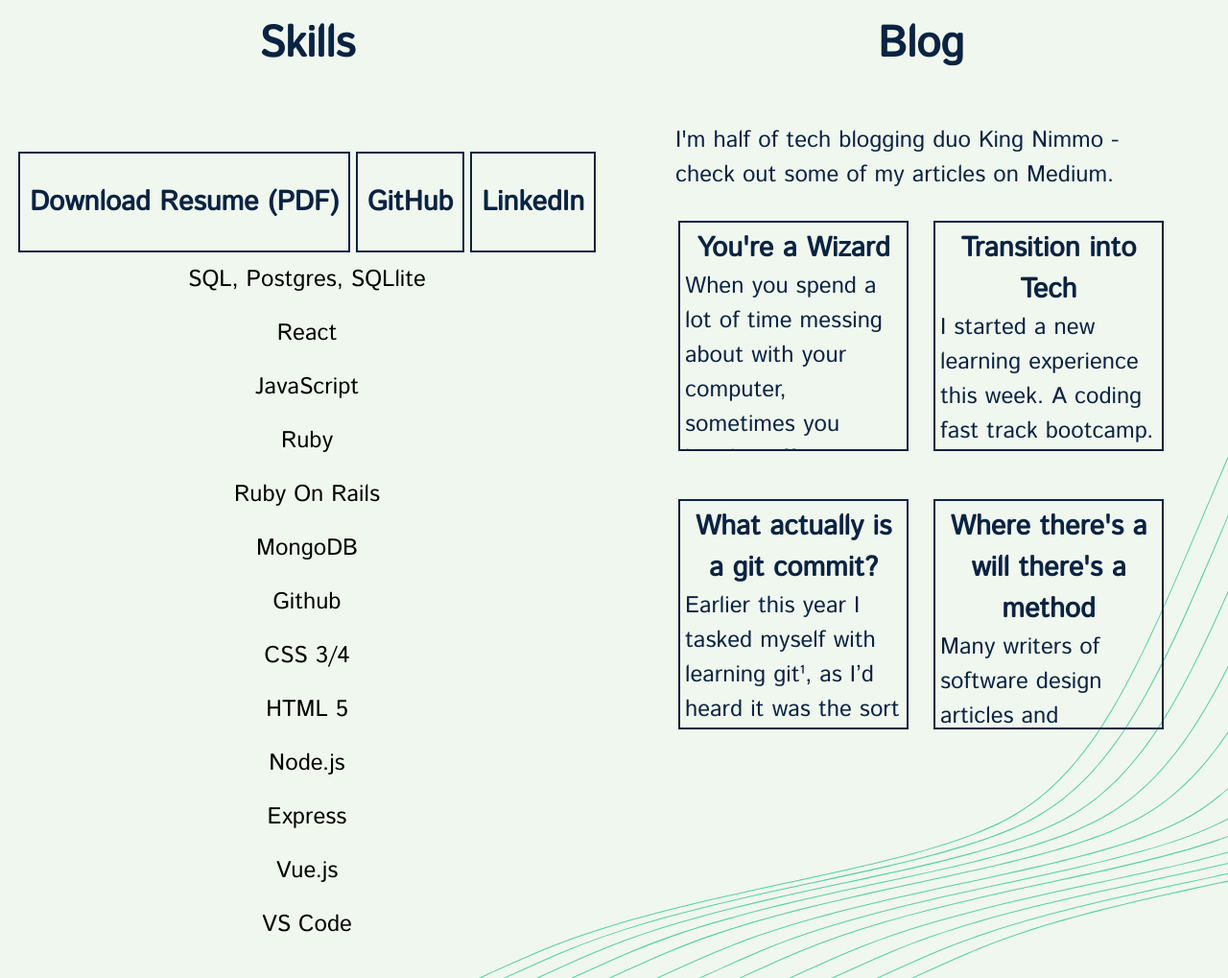
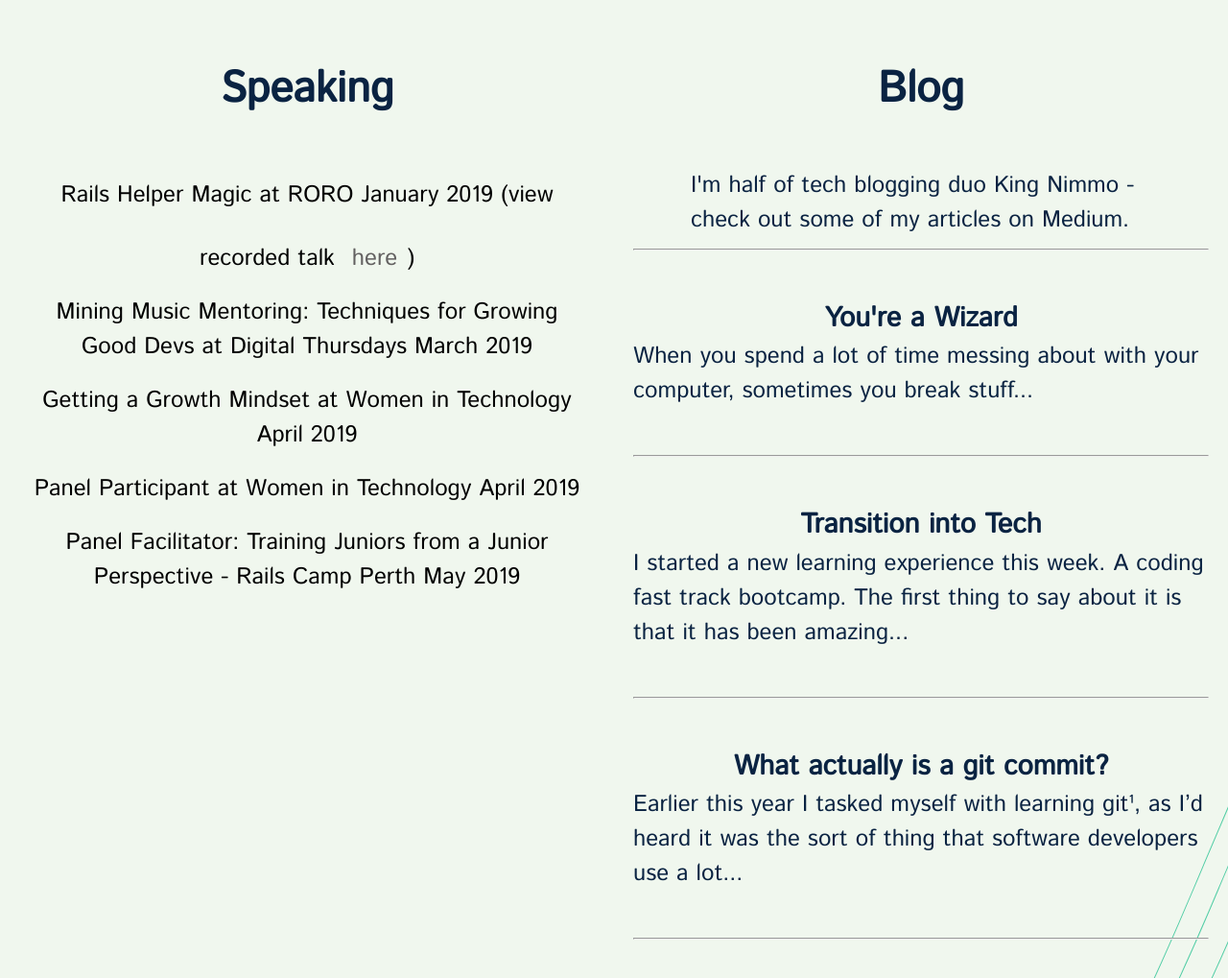
Before and after one commit to VanessaNimmo/portfolio, a plain HTML site: page index.html in a window 1280 px wide. Shown: the part 1018-2037 px from the top of the page at 96% size. Drawn offline with Linux system fonts and the light colour scheme; a web font is replaced by a local one.

Commit message:
Updated skills section to speaking section
In order to have this page represent me better as a potential speaker for meetups or conferences

```diff
--- a/index.html
+++ b/index.html
@@ -21,7 +21,7 @@
           <h1 class="right">Nimmo</h1>
           <nav>
             <a href="#about" class="nav1 grow">About</a>
-            <a href="#skills" class="nav2 grow">Skills</a>
+            <a href="#speaking" class="nav2 grow">Speaking</a>
             <a href="#blog" class="nav3 grow">Blog</a>
             <a href="#contact" class="nav4 grow">Contact</a>
             <a href="#portfolio" class="nav5 grow">Portfolio</a>
@@ -40,26 +40,15 @@
       </div>
     </div>
     <div class=container2>
-      <div class="skills-bkg box">
-        <article id="skills">
-          <h2>Skills</h2>
-          <a href="assets/vanessa-nimmo-resume.pdf" class="grow" download><h3>Download Resume (PDF)</h3></a>
-          <a href="https://github.com/VanessaNimmo" target="_blank" rel="noopener noreferrer nofollow" class="grow"><h3>GitHub</h3></a>
-          <a href="https://www.linkedin.com/in/vanessa-nimmo/" target="_blank" rel="noopener noreferrer nofollow" class="grow"><h3>LinkedIn</h3></a>
+      <div class="speaking-bkg box">
+        <article id="speaking">
+          <h2>Speaking</h2>
           <ul>
-            <li>SQL, Postgres, SQLlite</li>
-            <li>React</li>
-            <li>JavaScript</li>
-            <li>Ruby</li>
-            <li>Ruby On Rails</li>
-            <li>MongoDB</li>
-            <li>Github</li>
-            <li>CSS 3/4</li>
-            <li>HTML 5</li>
-            <li>Node.js</li>
-            <li>Express</li>
-            <li>Vue.js</li>
-            <li>VS Code</li>
+            <li>Rails Helper Magic at RORO January 2019 (view recorded talk <a href="https://www.youtube.com/watch?v=A6JQ9fUhtcA&list=PLx2w3lCCKvJFxIRRARx9PjfxTF1Yet2lb" target="_blank" rel="noopener noreferrer nofollow" >here</a>)</li>
+            <li>Mining Music Mentoring: Techniques for Growing Good Devs at Digital Thursdays March 2019</li>
+            <li>Getting a Growth Mindset at Women in Technology April 2019</li>
+            <li>Panel Participant at Women in Technology April 2019</li>
+            <li>Panel Facilitator: Training Juniors from a Junior Perspective - Rails Camp Perth May 2019</li>
           </ul>
         </article>
       </div>
@@ -67,9 +56,13 @@
         <article id="blog">
           <h2>Blog</h2>
           <div class="blog-intro"><p>I'm half of tech blogging duo King Nimmo - check out some of my articles on Medium.</p></div>
+          <hr/>
           <a href="https://medium.com/@nimmoking/youre-a-wizard-e76799493735" target="_blank" rel="noopener noreferrer nofollow" class="grow"><h3>You're a Wizard</h3><p>When you spend a lot of time messing about with your computer, sometimes you break stuff...</p></a>
+          <hr/>
           <a href="https://medium.com/@nimmoking/transition-into-tech-2990d3b403fb" target="_blank" rel="noopener noreferrer nofollow" class="grow"><h3>Transition into Tech</h3><p>I started a new learning experience this week. A coding fast track bootcamp. The first thing to say about it is that it has been amazing...</p></a>
+          <hr/>
           <a href="https://medium.com/@nimmoking/what-actually-is-a-git-commit-f67529909902" target="_blank" rel="noopener noreferrer nofollow" class="grow"><h3>What actually is a git commit?</h3><p>Earlier this year I tasked myself with learning git¹, as I’d heard it was the sort of thing that software developers use a lot...</p></a>
+          <hr/>
           <a href="https://medium.com/@nimmoking/where-theres-a-will-there-s-a-method-f39bb2751632" target="_blank" rel="noopener noreferrer nofollow" class="grow"><h3>Where there's a will there's a method</h3><p>Many writers of software design articles and textbooks recommend starting with broad outlines when designing solutions, then working down to details...</p></a>
         </article>
       </div>
@@ -77,7 +70,6 @@
     <div class="container3">
       <div class="portfolio-bkg box">
         <article id="portfolio">
-          <a href="https://github.com/LDib/lnvproject" class="link-pic" id="portfolio1" target="_blank" rel="noopener noreferrer nofollow"></a>
           <h2>Portfolio</h2>
           <a href="http://www.mountaintales.xyz/index.html" class="link-pic2" id="portfolio2" target="_blank" rel="noopener noreferrer nofollow"></a>
         </article>
@@ -94,10 +86,14 @@
               <input type="submit" value="Send">
             </fieldset>
           </form>
+          <div class="links">
+            <a href="https://github.com/VanessaNimmo" target="_blank" rel="noopener noreferrer nofollow" class="grow">GitHub</a>
+          <a href="https://www.linkedin.com/in/vanessa-nimmo/" target="_blank" rel="noopener noreferrer nofollow" class="grow">LinkedIn</a>
+          </div>
         </article>
         <footer>
           <a href="#top" class="grow"><p style="text-align: center">Top of Page</p></a>
-          <p>Created by Vanessa Nimmo in 2018</p>
+          <p>Created by Vanessa Nimmo in 2018, updated in 2019</p>
         </footer>
       </div>
     </div>
--- a/style/style-laptops.css
+++ b/style/style-laptops.css
@@ -39,13 +39,11 @@
     width: 100%;
   }
 
-  .skills-bkg {
-
+  .speaking-bkg {
     padding-bottom: 100px;
   }
 
-  #skills a {
-    border: 2px solid #0A2342;
+  #speaking a {
     padding: 0 10px 0 10px;
     margin: 0;
     margin-top: 30px;
@@ -55,25 +53,13 @@
     width: auto;
   }
 
-  #skills a:hover {
-    background-color: #55CEA7;
-  }
-
   #blog a {
-    border: 2px solid #0A2342;
     padding: 5px;
     width: 10em;
     height: 10em;
-    overflow: scroll;
     margin: 30px 10px 10px 10px;
     text-align: center;
     text-decoration: none;
-    display: inline-block;
-    box-sizing : border-box;
-  }
-
-  #blog a:hover {
-    background-color: #55CEA7;
   }
 
   .container3 {
--- a/style/style-tablets.css
+++ b/style/style-tablets.css
@@ -57,7 +57,7 @@
     padding-top: 50px;
   }
 
-  .skills-bkg {
+  .speaking-bkg {
     background: none;
     text-align: center;
     padding-bottom: 200px;
--- a/style/style.css
+++ b/style/style.css
@@ -40,6 +40,7 @@ p {
 
 article {
   margin: 0, auto;
+  padding: 20px;
   max-width: 100%;
   line-height: 1.5;
 }
@@ -104,15 +105,14 @@ article {
   width: 100%;
 }
 
-.skills-bkg {
+.speaking-bkg {
   background-color: #FFFDF7;
   background-image: url('../assets/small-wave-right.svg');
   background-repeat: no-repeat;
   background-position: right bottom;
 }
 
-#skills a {
-  border: 2px solid #0A2342;
+#speaking a {
   padding: 0;
   margin: 0;
   margin-top: 30px;
@@ -122,8 +122,8 @@ article {
   width: 100%;
 }
 
-#skills a:hover {
-  background-color: #55CEA7;
+#speaking a:hover {
+  color: grey;
 }
 
 .blog-bkg {
@@ -140,17 +140,14 @@ article {
 }
 
 #blog a {
-  border: 2px solid #0A2342;
   padding: 0;
   margin-top: 30px;
   text-align: center;
   text-decoration: none;
-  display: inline-block;
-  box-sizing : border-box;
 }
 
 #blog a:hover {
-  background-color: #55CEA7;
+  color: grey;
 }
 
 #blog p {
@@ -185,10 +182,6 @@ article {
   padding-top: 56%;
   display: block;
   background-size: 100%;
-}
-
-#portfolio1 {
-  background-image: url("../assets/carrot-budget-app.png");
 }
 
 #portfolio2 {
@@ -330,6 +323,10 @@ footer p {
   font-size: 0.8em;
 }
 
+.links {
+  text-align: center;
+}
+
 footer a {
   padding: 20px;
 }
```
Also changed, not shown: assets/carrot-budget-app.png (deleted).
